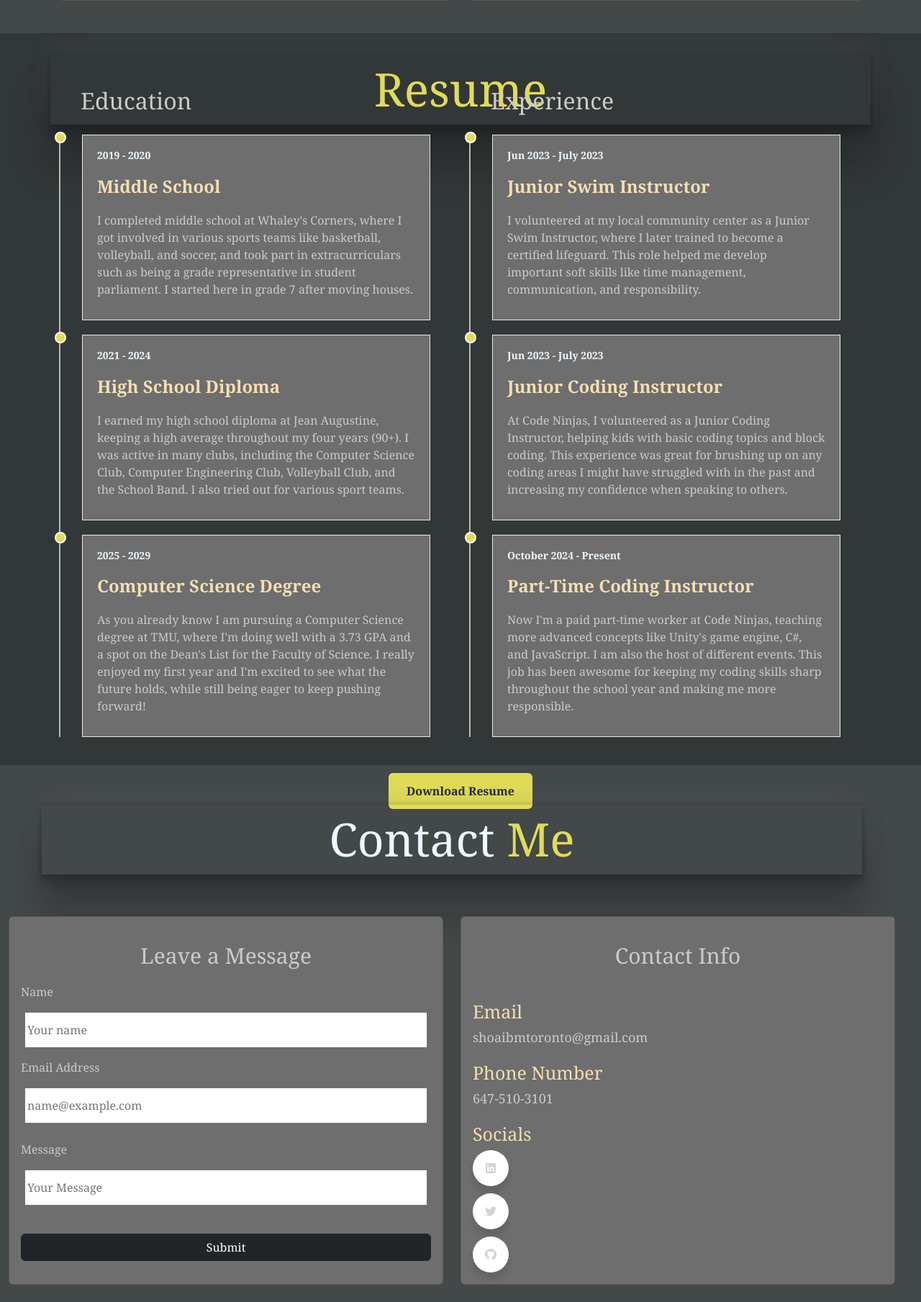
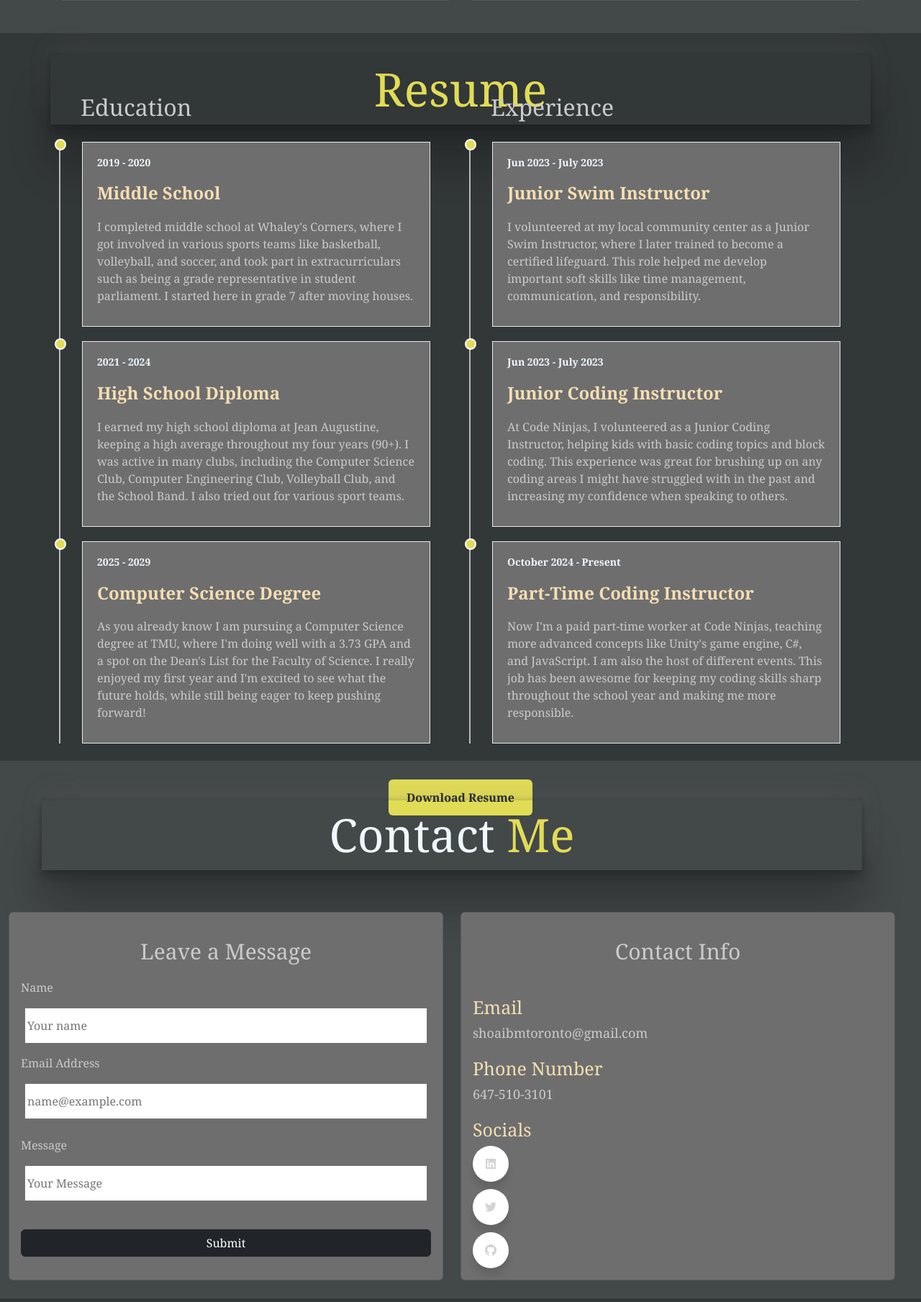
Before and after one commit to shoaibm3101/Portfolio-Website, a Django app: page / in a window 1280 px wide. Shown: the part 2576-4385 px from the top of the page at 72% size. Run offline with Django 5.2, Linux system fonts and the light colour scheme; some libraries are stand-ins or nearby versions.

Commit message:
Responsive FIxes

```diff
--- a/myApp/static/base.css
+++ b/myApp/static/base.css
@@ -239,7 +239,8 @@
     align-items: center;
     max-height: 100%;
     max-width: 100%;
-    margin-top: 0.5%;
+    padding-top: 0.1%;
+    /* margin-bottom: 0.2%; */
 }
 
 .resume .resumeArea.container{
@@ -336,7 +337,7 @@
     height: 50px;
     background-color: rgb(225, 220, 85);
     font-weight: bold;
-    margin-bottom: 30px;
+    /* margin-bottom: 30px; */
 }
 
 .resumeDownBut:hover{
```
Also changed, not shown: 1 other file.
